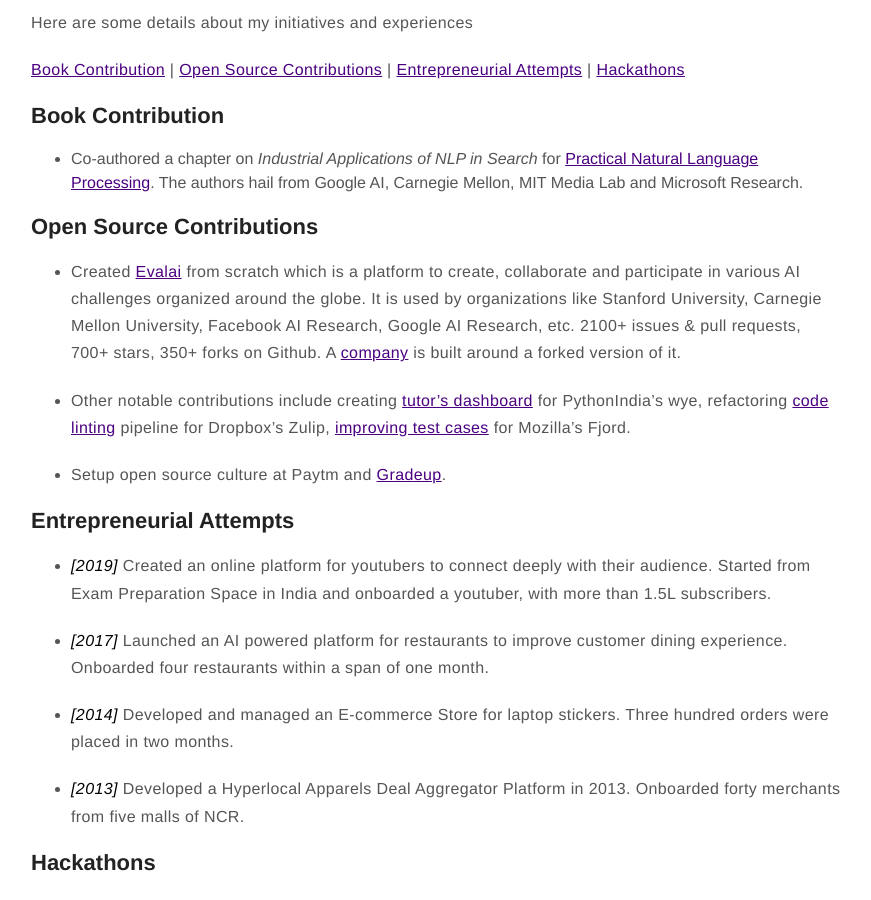
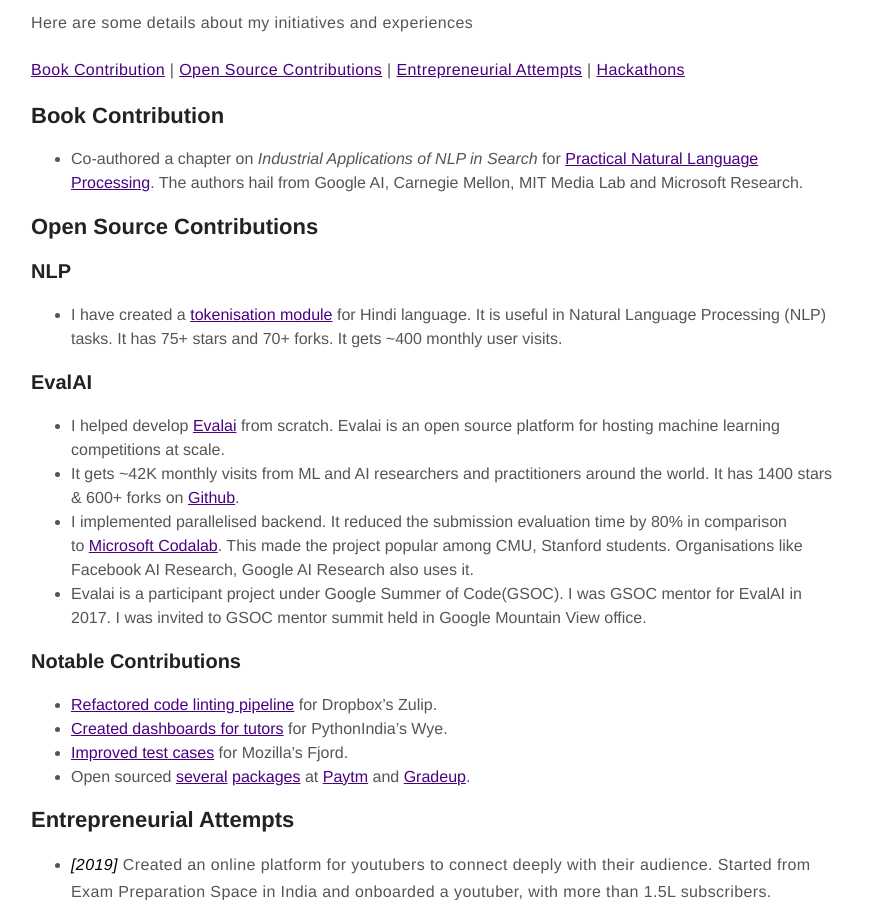
Before and after one commit to taranjeet/taranjeet.github.io, a Jekyll site: the page built from about-detailed.md, in a window 1280 px wide and 900 px high, scrolled down 978 px. Shown: the whole window, without its empty margins (204-1075 px from the left). Built offline with Jekyll 4.4.1, drawn with Linux system fonts in a browser that asks for light colours.

Commit message:
Update about-detailed.md

```diff
--- a/about-detailed.md
+++ b/about-detailed.md
@@ -24,15 +24,28 @@ Here are some details about my initiatives and experiences
 
 ## Book Contribution
 
-* Co-authored a chapter on _Industrial Applications of NLP in Search_ for [Practical Natural Language Processing](http://www.practicalnlp.ai/). The authors hail from Google AI, Carnegie Mellon, MIT Media Lab and Microsoft Research.
+* Co-authored a chapter on _Industrial Applications of NLP in Search_ for [Practical Natural Language Processing](https://www.amazon.in/Practical-Natural-Language-Processing-Comprehensive/dp/9385889184/). The authors hail from Google AI, Carnegie Mellon, MIT Media Lab and Microsoft Research.
 
 ## Open Source Contributions
 
-* Created [Evalai](https://evalai.cloudcv.org) from scratch which is a platform to create, collaborate and participate in various AI challenges organized around the globe. It is used by organizations like Stanford University, Carnegie Mellon University, Facebook AI Research, Google AI Research, etc. 2100+ issues & pull requests, 700+ stars, 350+ forks on Github. A [company](https://caliper.ai/) is built around a forked version of it.
+### NLP
 
-* Other notable contributions include creating [tutor's dashboard](https://github.com/pythonindia/wye/commits?author=taranjeet) for PythonIndia's wye, refactoring [code linting](https://github.com/zulip/zulip/commits?author=taranjeet) pipeline for Dropbox's Zulip, [improving test cases](https://github.com/mozilla/fjord/commits?author=taranjeet) for Mozilla’s Fjord.
+- I have created a [tokenisation module](https://github.com/taranjeet/hindi-tokenizer) for Hindi language. It is useful in Natural Language Processing (NLP) tasks. It has 75+ stars and 70+ forks. It gets ~400 monthly user visits.
 
-* Setup open source culture at Paytm and [Gradeup](https://github.com/gradeup/gradeup.github.io/commits?author=taranjeet).
+### EvalAI
+
+- I helped develop [Evalai](https://eval.ai/) from scratch. Evalai is an open source platform for hosting machine learning competitions at scale.
+- It gets ~42K monthly visits from ML and AI researchers and practitioners around the world. It has 1400 stars & 600+ forks on [Github](https://github.com/Cloud-CV/EvalAI).
+- I implemented parallelised backend. It reduced the submission evaluation time by 80% in comparison to [Microsoft Codalab](https://www.microsoft.com/en-us/research/project/codalab/). This made the project popular among CMU, Stanford students. Organisations like Facebook AI Research, Google AI Research also uses it.
+- Evalai is a participant project under Google Summer of Code(GSOC). I was GSOC mentor for EvalAI in 2017. I was invited to GSOC mentor summit held in Google Mountain View office.
+
+### Notable Contributions
+
+- [Refactored code linting pipeline](https://github.com/zulip/zulip/commits?author=taranjeet) for Dropbox's Zulip.
+- [Created dashboards for tutors](https://github.com/pythonindia/wye/commits?author=taranjeet) for PythonIndia's Wye.
+- [Improved test cases](https://github.com/mozilla/fjord/commits?author=taranjeet) for Mozilla's Fjord.
+- Open sourced [several](https://github.com/paytm/django-supermigrate/commits?author=taranjeet) [packages](https://github.com/paytm/django-paytm-oauth/commits?author=taranjeet) at [Paytm](https://github.com/paytm/dj-j-ka-bachcha-field/commits?author=taranjeet) and [Gradeup](https://github.com/gradeup/youknowwho-gui/commits?author=taranjeet).
+
 
 ## Entrepreneurial Attempts
 
```
